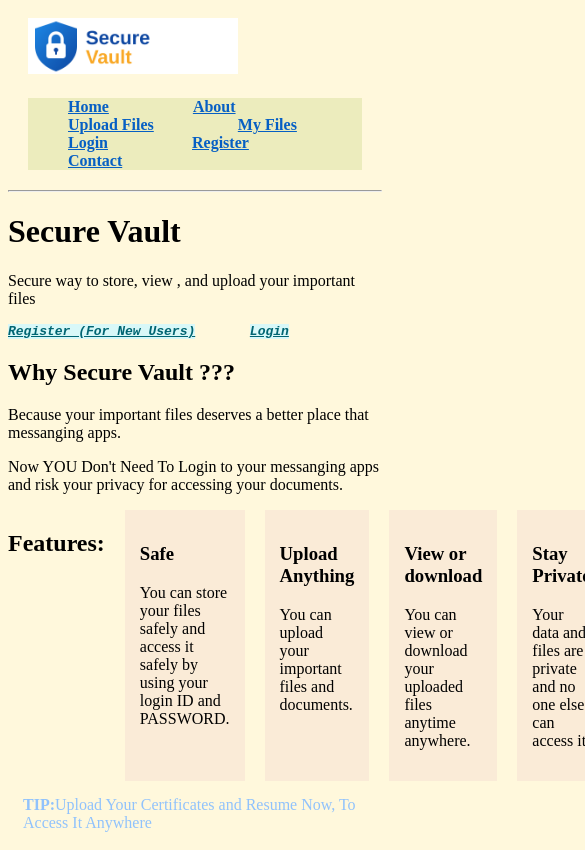
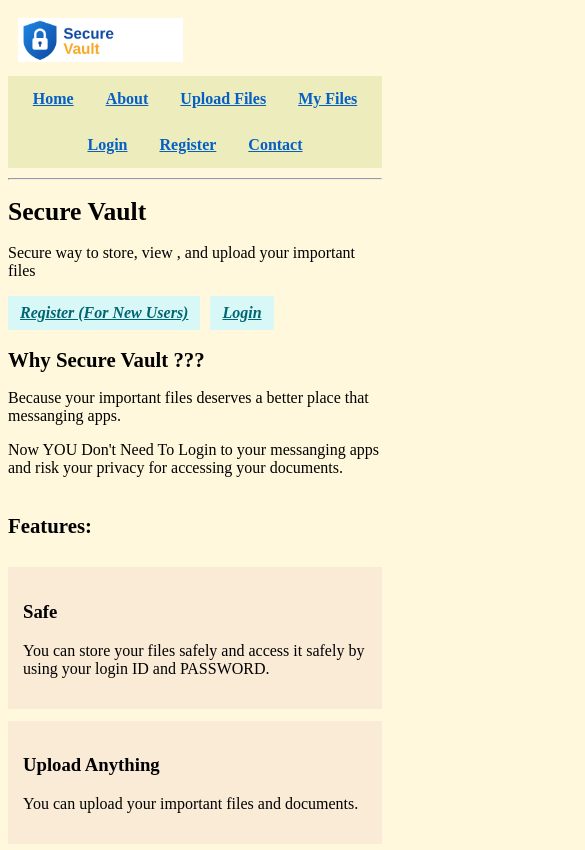
Before and after one commit to anshumanguptaa04/FWD132, a plain HTML site: page index.html in a window 390 px wide. Shown: the top 850 px of the page, 585 px wide, since content can reach past the window. Drawn offline with Linux system fonts and the light colour scheme; files whose address does not match are found by name.

Commit message:
Implement responsive CSS for mobile devices
Added responsive styles for tablet and phone views.

```diff
--- a/style.css
+++ b/style.css
@@ -48,3 +48,116 @@ body{
     height: 56px;
     margin: 10px 20px 0 20px;
 }
+
+
+/* ================= Responsive rules (whole site) ================= */
+
+/* ---------- Tablet and below ---------- */
+@media (max-width: 768px){
+    *, *::before, *::after{
+        box-sizing: border-box;
+    }
+    body{
+        margin: 0;
+        padding: 8px;
+        overflow-x: hidden;
+    }
+    img{
+        max-width: 100%;
+    }
+    .logo{
+        max-width: calc(100% - 40px);
+        object-fit: contain;
+    }
+    .navb{
+        display: flex;
+        flex-wrap: wrap;
+        justify-content: center;
+        margin: 10px 0;
+    }
+    .navb a{
+        display: inline-block;
+        margin: 4px;
+        padding: 10px 12px;
+    }
+    .features_container{
+        flex-wrap: wrap;
+        margin-top: 20px;
+    }
+    .features_box{
+        flex: 1 1 200px;
+    }
+    .register{
+        margin: 15px 0;
+    }
+    footer p{
+        padding-top: 20px !important;
+    }
+}
+
+/* ---------- Phones ---------- */
+@media (max-width: 600px){
+    h1{
+        font-size: 1.6rem;
+    }
+    h2{
+        font-size: 1.3rem;
+    }
+    .logo{
+        height: 44px;
+        margin: 10px 10px 0 10px;
+    }
+    .features_container{
+        flex-direction: column;
+        gap: 12px;
+    }
+    .features_box{
+        flex: none;
+        width: 100%;
+    }
+
+    /* Register / Login / Dashboard link rows use <pre>, which never wraps */
+    .links{
+        white-space: normal;
+        display: flex;
+        flex-wrap: wrap;
+        gap: 10px;
+        font-family: inherit;
+    }
+    .links a{
+        display: inline-block;
+        padding: 8px 12px;
+    }
+
+    /* Forms (Register, Login, Contact, Upload): full-width, easy to tap */
+    .register input[type="text"],
+    .register input[type="password"],
+    .register input[type="date"],
+    .register textarea{
+        display: block;
+        width: 100%;
+        margin: 4px 0 12px;
+        padding: 8px;
+        font-size: 1rem;
+    }
+    .register input[type="file"]{
+        max-width: 100%;
+    }
+    button{
+        padding: 10px 16px;
+        font-size: 1rem;
+        margin-top: 8px;
+    }
+
+    /* My Files list */
+    main ul{
+        padding-left: 20px;
+    }
+    main ul li{
+        margin-bottom: 12px;
+    }
+    main ul li img{
+        width: 44px;
+        vertical-align: middle;
+    }
+}
```
